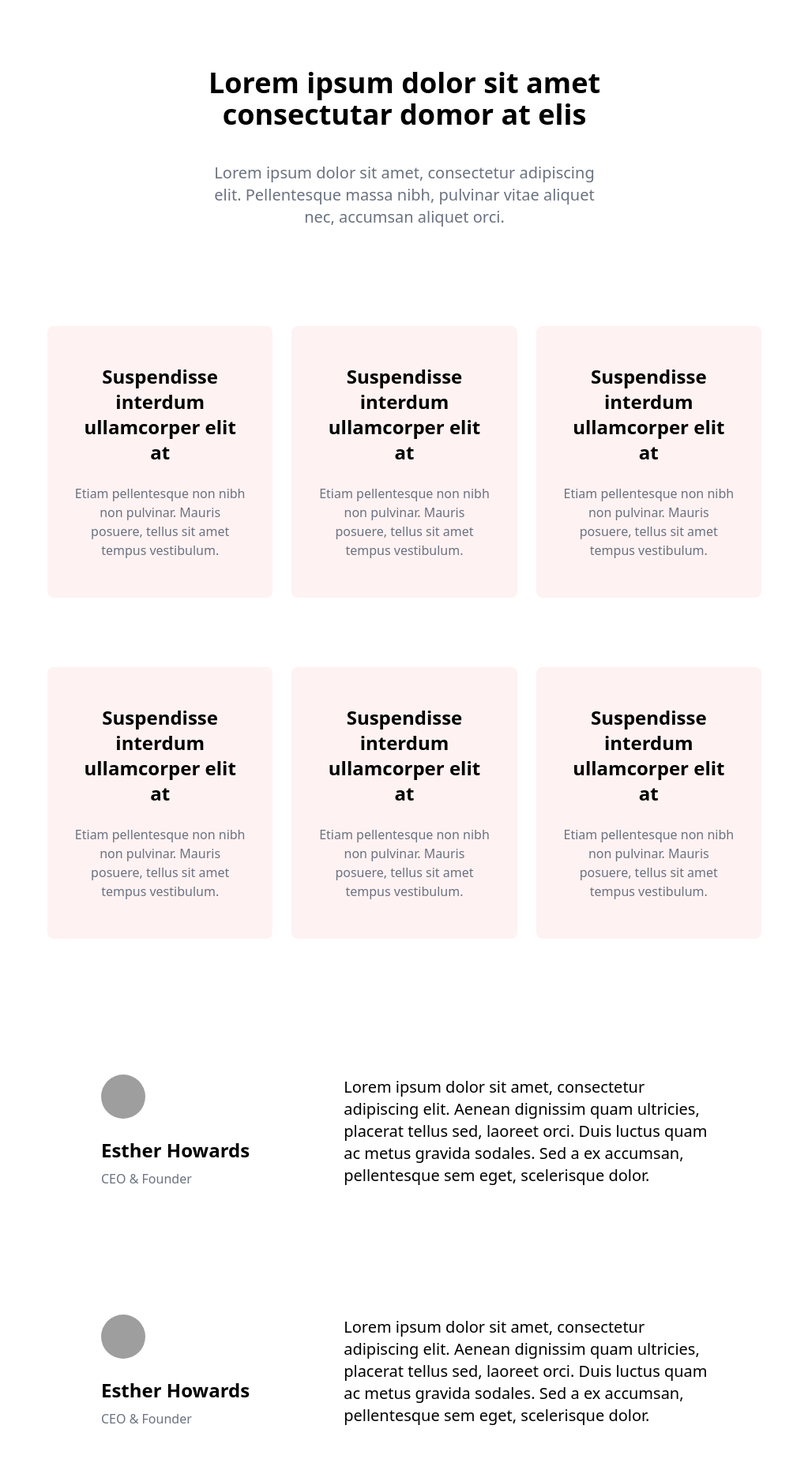
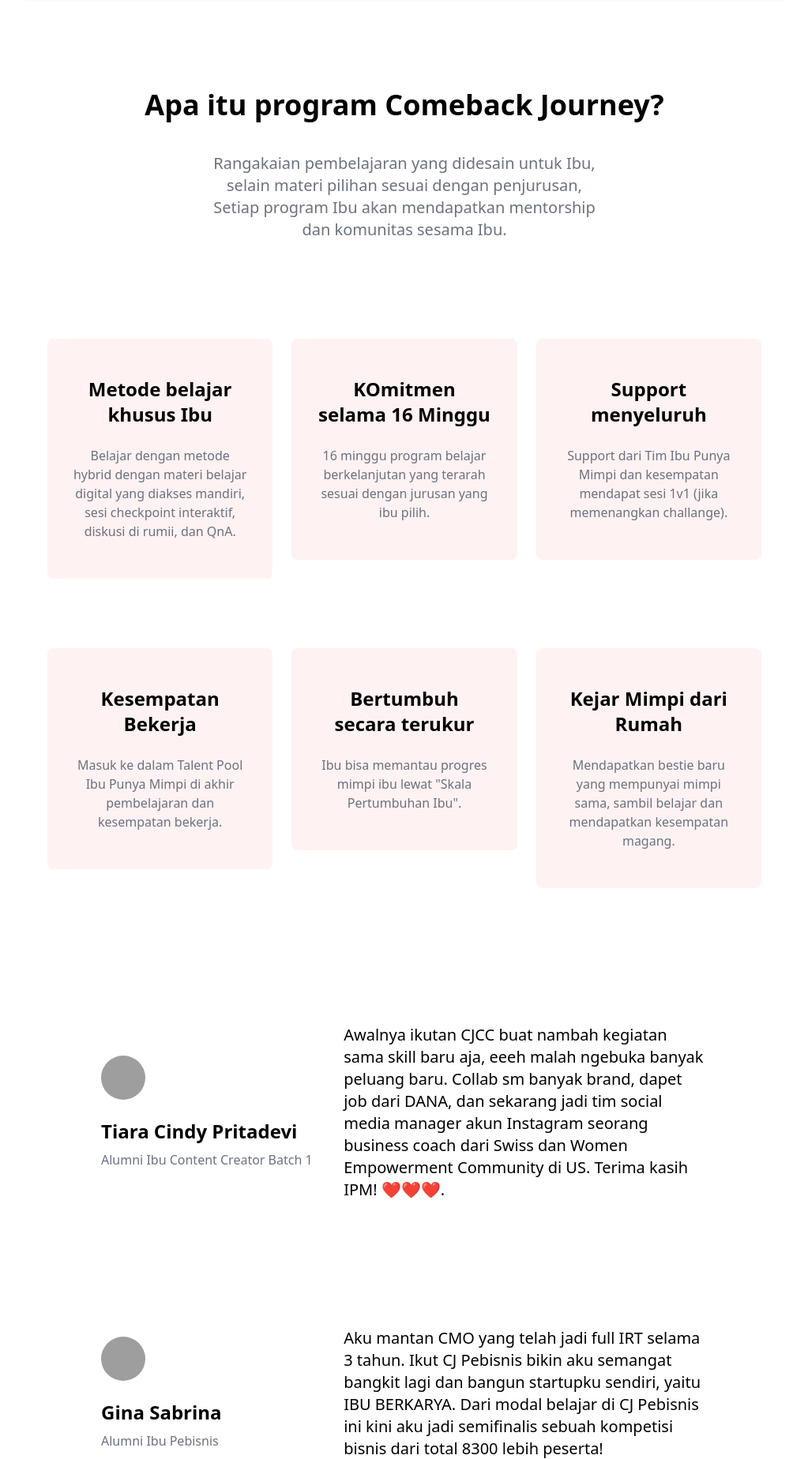
Before and after one commit to Ibupunyamimpi/ipm_learning, a Django app: page /comeback/ in a window 1280 px wide. Shown: the part 624-2472 px from the top of the page at 79% size, without its empty margins (128-1151 px from the left). Run offline with Django 3.2, Linux system fonts and the light colour scheme; tables that the repository leaves empty hold one stand-in row (values such as "Sample post"); grey boxes marked "Sample" are stand-in pictures; some libraries are stand-ins or nearby versions; grey boxes are pictures that could not be loaded.

Commit message:
adding cj title

```diff
--- a/ipm_learning/templates/404.html
+++ b/ipm_learning/templates/404.html
@@ -3,7 +3,7 @@
 {% block title %}Page not found{% endblock %}
 
 {% block content %}
-<h1>Page not found</h1>
+<h1>Halaman Tidak ditemukan</h1>
 
-<p>{% if exception %}{{ exception }}{% else %}This is not the page you were looking for.{% endif %}</p>
+<p>{% if exception %}{{ exception }}{% else %}Silahkan kontak Ibu Mina untuk bantuan.{% endif %}</p>
 {% endblock content %}
--- a/ipm_learning/templates/comeback/comeback_main.html
+++ b/ipm_learning/templates/comeback/comeback_main.html
@@ -11,8 +11,8 @@
             <div class="w-full lg:w-1/2 px-4 mb-12 lg:mb-0">
                 <div class="max-w-lg">
                     <h2 class="mt-8 mb-6 lg:mb-10 lg:pr-8 text-4xl font-semibold">Comeback Journey</h2>
-                    <p class="mb-6 lg:mb-12 text-xl text-gray-500">With this tool, you will get much better results at work and develop new skills. Will you take the risk of trying the latest version of our application?</p>
-                    <button onclick="scrollToSection('journeySection')" class="inline-block py-4 px-8 text-sm text-white font-medium leading-normal bg-red-400 hover:bg-red-300 transition duration-200 rounded">Join the Journey</button>
+                    <p class="mb-6 lg:mb-12 text-xl text-gray-500">Comeback Journey Ibu merupakan program belajar berkelanjutan yang disusun untuk mengarahkan dan mempersiapkan ibu untuk memiliki sumber <b>finansial mandiri dari mimpinya.</b></p>
+                    <button onclick="scrollToSection('journeySection')" class="inline-block py-4 px-8 text-sm text-white font-medium leading-normal bg-red-400 hover:bg-red-300 transition duration-200 rounded">Mulai Perjalanan Comeback Ibu</button>
                 </div>
             </div>
             <div class="relative w-full lg:w-1/2 px-4">
@@ -27,44 +27,44 @@
   <section class="relative py-20">
     <div class="container px-4 mx-auto">
         <div class="max-w-2xl mb-28 mx-auto text-center">
-            <h2 class="mt-8 mb-10 text-4xl font-semibold font-heading">Lorem ipsum dolor sit amet consectutar domor at elis</h2>
-            <p class="max-w-lg mx-auto text-xl text-gray-500">Lorem ipsum dolor sit amet, consectetur adipiscing elit. Pellentesque massa nibh, pulvinar vitae aliquet nec, accumsan aliquet orci.</p>
+            <h2 class="mt-8 mb-10 text-4xl font-semibold font-heading">Apa itu program Comeback Journey?</h2>
+            <p class="max-w-lg mx-auto text-xl text-gray-500">Rangakaian pembelajaran yang didesain untuk Ibu, selain materi pilihan sesuai dengan penjurusan, Setiap program Ibu akan mendapatkan mentorship dan komunitas sesama Ibu.</p>
         </div>
         <div class="flex flex-wrap -mb-10 lg:-mb-16">
             <div class="w-full md:w-1/2 lg:w-1/3 p-3 mb-10 lg:mb-16">
                 <div class="relative pb-12 pt-12 px-8 bg-red-50 rounded-lg text-center hover:bg-white hover:shadow-2xl">
-                    <h3 class="mb-6 text-2xl font-semibold font-heading">Suspendisse interdum ullamcorper elit at</h3>
-                    <p class="text-gray-500">Etiam pellentesque non nibh non pulvinar. Mauris posuere, tellus sit amet tempus vestibulum.</p>
+                    <h3 class="mb-6 text-2xl font-semibold font-heading">Metode belajar khusus Ibu</h3>
+                    <p class="text-gray-500">Belajar dengan metode hybrid dengan materi belajar digital yang diakses mandiri, sesi checkpoint interaktif, diskusi di rumii, dan QnA.</p>
                 </div>
             </div>
             <div class="w-full md:w-1/2 lg:w-1/3 p-3 mb-10 lg:mb-16">
               <div class="relative pb-12 pt-12 px-8 bg-red-50 rounded-lg text-center hover:bg-white hover:shadow-2xl">
-                  <h3 class="mb-6 text-2xl font-semibold font-heading">Suspendisse interdum ullamcorper elit at</h3>
-                  <p class="text-gray-500">Etiam pellentesque non nibh non pulvinar. Mauris posuere, tellus sit amet tempus vestibulum.</p>
+                  <h3 class="mb-6 text-2xl font-semibold font-heading">KOmitmen selama 16 Minggu</h3>
+                  <p class="text-gray-500">16 minggu program belajar berkelanjutan yang terarah sesuai dengan jurusan yang ibu pilih.</p>
               </div>
           </div>
           <div class="w-full md:w-1/2 lg:w-1/3 p-3 mb-10 lg:mb-16">
             <div class="relative pb-12 pt-12 px-8 bg-red-50 rounded-lg text-center hover:bg-white hover:shadow-2xl">
-                <h3 class="mb-6 text-2xl font-semibold font-heading">Suspendisse interdum ullamcorper elit at</h3>
-                <p class="text-gray-500">Etiam pellentesque non nibh non pulvinar. Mauris posuere, tellus sit amet tempus vestibulum.</p>
+                <h3 class="mb-6 text-2xl font-semibold font-heading">Support menyeluruh</h3>
+                <p class="text-gray-500">Support dari Tim Ibu Punya Mimpi dan kesempatan mendapat sesi 1v1 (jika memenangkan challange).</p>
             </div>
         </div>
         <div class="w-full md:w-1/2 lg:w-1/3 p-3 mb-10 lg:mb-16">
           <div class="relative pb-12 pt-12 px-8 bg-red-50 rounded-lg text-center hover:bg-white hover:shadow-2xl">
-              <h3 class="mb-6 text-2xl font-semibold font-heading">Suspendisse interdum ullamcorper elit at</h3>
-              <p class="text-gray-500">Etiam pellentesque non nibh non pulvinar. Mauris posuere, tellus sit amet tempus vestibulum.</p>
+              <h3 class="mb-6 text-2xl font-semibold font-heading">Kesempatan Bekerja</h3>
+              <p class="text-gray-500">Masuk ke dalam Talent Pool Ibu Punya Mimpi di akhir pembelajaran dan kesempatan bekerja.</p>
           </div>
       </div>
       <div class="w-full md:w-1/2 lg:w-1/3 p-3 mb-10 lg:mb-16">
         <div class="relative pb-12 pt-12 px-8 bg-red-50 rounded-lg text-center hover:bg-white hover:shadow-2xl">
-            <h3 class="mb-6 text-2xl font-semibold font-heading">Suspendisse interdum ullamcorper elit at</h3>
-            <p class="text-gray-500">Etiam pellentesque non nibh non pulvinar. Mauris posuere, tellus sit amet tempus vestibulum.</p>
+            <h3 class="mb-6 text-2xl font-semibold font-heading">Bertumbuh secara terukur</h3>
+            <p class="text-gray-500">Ibu bisa memantau progres mimpi ibu lewat "Skala Pertumbuhan Ibu".</p>
         </div>
     </div>
     <div class="w-full md:w-1/2 lg:w-1/3 p-3 mb-10 lg:mb-16">
       <div class="relative pb-12 pt-12 px-8 bg-red-50 rounded-lg text-center hover:bg-white hover:shadow-2xl">
-          <h3 class="mb-6 text-2xl font-semibold font-heading">Suspendisse interdum ullamcorper elit at</h3>
-          <p class="text-gray-500">Etiam pellentesque non nibh non pulvinar. Mauris posuere, tellus sit amet tempus vestibulum.</p>
+          <h3 class="mb-6 text-2xl font-semibold font-heading">Kejar Mimpi dari Rumah</h3>
+          <p class="text-gray-500">Mendapatkan bestie baru yang mempunyai mimpi sama, sambil belajar dan mendapatkan kesempatan magang.</p>
       </div>
   </div>
 
@@ -91,12 +91,12 @@
           <div class="w-full lg:w-2/5 mb-6 lg:mb-0 flex flex-wrap items-center justify-between">
             <div>
               <img class="mb-6 h-14 w-14 rounded-full object-cover object-top" src="https://images.unsplash.com/photo-1544717305-2782549b5136?ixid=MXwxMjA3fDB8MHxwaG90by1wYWdlfHx8fGVufDB8fHw%3D&amp;ixlib=rb-1.2.1&amp;auto=format&amp;fit=crop&amp;w=334&amp;q=80" alt="">
-              <p class="mb-2 text-2xl font-semibold font-heading">Esther Howards</p>
-              <p class="text-gray-500">CEO &amp; Founder</p>
+              <p class="mb-2 text-2xl font-semibold font-heading">Tiara Cindy Pritadevi</p>
+              <p class="text-gray-500">Alumni Ibu Content Creator Batch 1</p>
             </div>
           </div>
           <div class="w-full lg:w-3/5">
-            <p class="text-xl">Lorem ipsum dolor sit amet, consectetur adipiscing elit. Aenean dignissim quam ultricies, placerat tellus sed, laoreet orci. Duis luctus quam ac metus gravida sodales. Sed a ex accumsan, pellentesque sem eget, scelerisque dolor.</p>
+            <p class="text-xl">Awalnya ikutan CJCC buat nambah kegiatan sama skill baru aja, eeeh malah ngebuka banyak peluang baru. Collab sm banyak brand, dapet job dari DANA, dan sekarang jadi tim social media manager akun Instagram seorang business coach dari Swiss dan Women Empowerment Community di US. Terima kasih IPM! ❤️❤️❤️.</p>
           </div>
         </div>
       </div>
@@ -111,12 +111,12 @@
           <div class="w-full lg:w-2/5 mb-6 lg:mb-0 flex flex-wrap items-center justify-between">
             <div>
               <img class="mb-6 h-14 w-14 rounded-full object-cover object-top" src="https://images.unsplash.com/photo-1544717305-2782549b5136?ixid=MXwxMjA3fDB8MHxwaG90by1wYWdlfHx8fGVufDB8fHw%3D&amp;ixlib=rb-1.2.1&amp;auto=format&amp;fit=crop&amp;w=334&amp;q=80" alt="">
-              <p class="mb-2 text-2xl font-semibold font-heading">Esther Howards</p>
-              <p class="text-gray-500">CEO &amp; Founder</p>
+              <p class="mb-2 text-2xl font-semibold font-heading">Gina Sabrina</p>
+              <p class="text-gray-500">Alumni Ibu Pebisnis</p>
             </div>
           </div>
           <div class="w-full lg:w-3/5">
-            <p class="text-xl">Lorem ipsum dolor sit amet, consectetur adipiscing elit. Aenean dignissim quam ultricies, placerat tellus sed, laoreet orci. Duis luctus quam ac metus gravida sodales. Sed a ex accumsan, pellentesque sem eget, scelerisque dolor.</p>
+            <p class="text-xl">Aku mantan CMO yang telah jadi full IRT selama 3 tahun. Ikut CJ Pebisnis bikin aku semangat bangkit lagi dan bangun startupku sendiri, yaitu IBU BERKARYA. Dari modal belajar di CJ Pebisnis ini kini aku jadi semifinalis sebuah kompetisi bisnis dari total 8300 lebih peserta!</p>
           </div>
         </div>
       </div>
@@ -140,10 +140,10 @@
                     <p class="mb-6 lg:mb-10 text-xl text-gray-500">{{ journey.description }}</p>
                     <div class="mb-10 border rounded-lg">
                         <div class="flex p-4 border-b">
-                            <h3 class="font-semibold font-heading">Weeks: {{ journey.weeks }}</h3>
+                            <h3 class="font-semibold font-heading">Minggu: {{ journey.weeks }}</h3>
                         </div>
                         <div class="flex p-4 border-b">
-                            <h3 class="font-semibold font-heading">Cohort Size: {{ journey.cohort_size }} students</h3>
+                            <h3 class="font-semibold font-heading">Jumlah Ibu: {{ journey.cohort_size }} students</h3>
                         </div>
 
 
@@ -174,7 +174,7 @@
                 </svg>
               </div>
               <div class="flex-grow sm:pl-6 mt-6 sm:mt-0">
-                <h2 class="font-medium title-font text-gray-900 mb-1 text-xl">Registration Opens</h2>
+                <h2 class="font-medium title-font text-gray-900 mb-1 text-xl">Pendaftaran Dibuka</h2>
                 <p class="leading-relaxed">{{ journey.signup_start_date }}</p>
               </div>
             </div>
@@ -193,7 +193,7 @@
                 </svg>
               </div>
               <div class="flex-grow sm:pl-6 mt-6 sm:mt-0">
-                <h2 class="font-medium title-font text-gray-900 mb-1 text-xl">Registration Ends</h2>
+                <h2 class="font-medium title-font text-gray-900 mb-1 text-xl">Pendaftaran Ditutup</h2>
                 <p class="leading-relaxed">{{ journey.signup_end_date }}</p>
               </div>
             </div>
@@ -212,7 +212,7 @@
                 </svg>
               </div>
               <div class="flex-grow sm:pl-6 mt-6 sm:mt-0">
-                <h2 class="font-medium title-font text-gray-900 mb-1 text-xl">The Journey Begins!</h2>
+                <h2 class="font-medium title-font text-gray-900 mb-1 text-xl">Mulai Perjalanan!</h2>
                 <p class="leading-relaxed">{{ journey.course_start_date }}</p>
               </div>
             </div>
@@ -223,7 +223,7 @@
     <!-- Right Side (Red banner) -->
     <div class="w-full md:w-1/3 px-3 flex flex-col justify-center items-center my-8 md:my-0">
       <h3 class="mb-6 lg:mb-10 text-3xl font-semibold font-heading text-center">
-          Reserve your spot, program starts:
+          Bergabung, Daftar:
       </h3>
       <div class="bg-red-400 flex items-center justify-center text-white text-2xl font-semibold p-4">
         {{ journey.course_start_date }}
@@ -236,13 +236,13 @@
 <section class="pb-20 pt-10 bg-red-50">
   <div class="container px-4 mx-auto">
     <div class="max-w-3xl mx-auto mb-12 lg:mb-12 text-center">
-      <h2 class="mt-8 mb-8 text-4xl font-semibold font-heading">Registration is Open</h2>
+      <h2 class="mt-8 mb-8 text-4xl font-semibold font-heading">Pendaftaran dibuka</h2>
     </div>
 
     <div class="p-6 lg:p-12 mb-6 border rounded-xl bg-white">
       <div class="flex flex-wrap items-center -mx-4">
         <div class="w-full lg:w-1/5 px-4 mb-10 lg:mb-0 self-start">
-          <h3 class="text-3xl font-semibold font-heading">Monthly</h3>
+          <h3 class="text-3xl font-semibold font-heading">Bulanan</h3>
         </div>
         <div class="w-full md:w-1/2 lg:w-1/5 px-4 mb-10 lg:mb-0">
           <ul class="text-base lg:text-lg">
@@ -250,7 +250,7 @@
               <svg class="mr-2" width="20" height="20" viewbox="0 0 20 20" fill="none" xmlns="http://www.w3.org/2000/svg">
                 <path fill-rule="evenodd" clip-rule="evenodd" d="M5.67 0H14.34C17.73 0 20 2.38 20 5.92V14.091C20 17.62 17.73 20 14.34 20H5.67C2.28 20 0 17.62 0 14.091V5.92C0 2.38 2.28 0 5.67 0ZM9.43 12.99L14.18 8.24C14.52 7.9 14.52 7.35 14.18 7C13.84 6.66 13.28 6.66 12.94 7L8.81 11.13L7.06 9.38C6.72 9.04 6.16 9.04 5.82 9.38C5.48 9.72 5.48 10.27 5.82 10.62L8.2 12.99C8.37 13.16 8.59 13.24 8.81 13.24C9.04 13.24 9.26 13.16 9.43 12.99Z" fill="#f87171"></path>
               </svg>
-              <p class="font-medium">Instant Access</p>
+              <p class="font-medium">Akses Langsung</p>
             </li>
           </ul>
         </div>
@@ -259,17 +259,17 @@
 
             <p class="self-end text-3xl font-semibold font-heading">{{ journey.num_monthly_pmts }} x {{ journey.get_monthly_price }}</p>
           </div>
-          <p class="text-center lg:text-right text-sm text-gray-500">paid per month</p>
+          <p class="text-center lg:text-right text-sm text-gray-500">Bayar per bulan</p>
         </div>
         <div class="w-full lg:w-1/5 px-4 text-center lg:text-right">
-          <button class="block lg:inline-block w-full py-4 lg:px-12 text-sm text-center font-semibold text-white rounded bg-red-400 hover:bg-red-300 transition duration-200">Join Now</button>
+          <button class="block lg:inline-block w-full py-4 lg:px-12 text-sm text-center font-semibold text-white rounded bg-red-400 hover:bg-red-300 transition duration-200">Gabung Sekarang</button>
         </div>
       </div>
     </div>
     <div class="p-6 lg:p-12 mb-6 bg-red-400 rounded-xl">
       <div class="flex flex-wrap items-center -mx-4">
         <div class="w-full lg:w-1/5 px-4 mb-10 lg:mb-0 self-start">
-          <h3 class="text-3xl font-semibold font-heading text-white">One-time</h3>
+          <h3 class="text-3xl font-semibold font-heading text-white">Satu-Kali</h3>
         </div>
         <div class="w-full md:w-1/2 lg:w-1/5 px-4 mb-10 lg:mb-0">
           <ul class="text-base lg:text-lg">
@@ -277,13 +277,13 @@
               <svg class="mr-2" width="20" height="20" viewbox="0 0 20 20" fill="none" xmlns="http://www.w3.org/2000/svg">
                 <path fill-rule="evenodd" clip-rule="evenodd" d="M5.67 0H14.34C17.73 0 20 2.38 20 5.92V14.091C20 17.62 17.73 20 14.34 20H5.67C2.28 20 0 17.62 0 14.091V5.92C0 2.38 2.28 0 5.67 0ZM9.43 12.99L14.18 8.24C14.52 7.9 14.52 7.35 14.18 7C13.84 6.66 13.28 6.66 12.94 7L8.81 11.13L7.06 9.38C6.72 9.04 6.16 9.04 5.82 9.38C5.48 9.72 5.48 10.27 5.82 10.62L8.2 12.99C8.37 13.16 8.59 13.24 8.81 13.24C9.04 13.24 9.26 13.16 9.43 12.99Z" fill="#ffffff"></path>
               </svg>
-              <p class="font-medium text-white">Save {{ journey.get_format_dsc }}</p>
+              <p class="font-medium text-white">Hemat {{ journey.get_format_dsc }}</p>
             </li>
             <li class="flex items-center mb-6">
               <svg class="mr-2" width="20" height="20" viewbox="0 0 20 20" fill="none" xmlns="http://www.w3.org/2000/svg">
                 <path fill-rule="evenodd" clip-rule="evenodd" d="M5.67 0H14.34C17.73 0 20 2.38 20 5.92V14.091C20 17.62 17.73 20 14.34 20H5.67C2.28 20 0 17.62 0 14.091V5.92C0 2.38 2.28 0 5.67 0ZM9.43 12.99L14.18 8.24C14.52 7.9 14.52 7.35 14.18 7C13.84 6.66 13.28 6.66 12.94 7L8.81 11.13L7.06 9.38C6.72 9.04 6.16 9.04 5.82 9.38C5.48 9.72 5.48 10.27 5.82 10.62L8.2 12.99C8.37 13.16 8.59 13.24 8.81 13.24C9.04 13.24 9.26 13.16 9.43 12.99Z" fill="#ffffff"></path>
               </svg>
-              <p class="font-medium text-white">Instant Access</p>
+              <p class="font-medium text-white">Akses Langsung</p>
             </li>
           </ul>
         </div>
@@ -295,7 +295,7 @@
 
         </div>
         <div class="w-full lg:w-1/5 px-4 text-center lg:text-right">
-          <button class="block lg:inline-block w-full py-4 lg:px-12 text-sm text-center font-semibold text-red-400 rounded bg-white hover:bg-red-100 transition duration-200">Join Now</button>
+          <button class="block lg:inline-block w-full py-4 lg:px-12 text-sm text-center font-semibold text-red-400 rounded bg-white hover:bg-red-100 transition duration-200">Gabung sekarang</button>
         </div>
       </div>
     </div>
@@ -318,29 +318,25 @@
   <section class="py-20">
     <div class="container px-4 mx-auto">
         <div class="max-w-2xl mb-28 mx-auto text-center">
-            <h2 class="mt-8 mb-10 text-4xl font-semibold font-heading">Frequently Asked Questions</h2>
+            <h2 class="mt-8 mb-10 text-4xl font-semibold font-heading">Pertanyaan Ibu</h2>
         </div>
         <div class="max-w-4xl mx-auto">
             <ul class="space-y-8">
                 <li class="px-6 py-8 bg-gray-50 rounded-xl">
-                    <h3 class="text-2xl font-semibold font-heading">Fusce eget nunc et libero accumsan rutrum quis nec lectus?</h3>
-                    <p class="mt-4 text-gray-500">Lorem ipsum dolor sit amet, consectetur adipiscing elit. Nullam euismod orci sed tristique placerat. Fusce in ligula urna. Fusce eget nunc et libero accumsan rutrum quis nec lectus. Quisque luctus sem nibh, quis ornare neque consectetur varius. Maecenas rhoncus consectetur rutrum.</p>
+                    <h3 class="text-2xl font-semibold font-heading">Apakah ada syarat untuk bergabung?</h3>
+                    <p class="mt-4 text-gray-500">Untuk comebcak journey program Content creator dan Penulis, tidak ada persyaratan. Semua Ibu yang berminat dan berkomitmen bisa bergabung. Namun untuk program Ibu Pebisnis, Ibu diharapkan sudah menyelesaikan Sertifikasi Ibupreneur sebelum mendaftar.</p>
                 </li>
                 <li class="px-6 py-8 bg-gray-50 rounded-xl">
-                    <h3 class="text-2xl font-semibold font-heading">Donec sed leo sit amet ante ornare laoreet in quis est?</h3>
-                    <p class="mt-4 text-gray-500">Lorem ipsum dolor sit amet, consectetur adipiscing elit. Vivamus quis ultricies est. Duis nec hendrerit magna. Ut vel orci gravida, hendrerit enim non, gravida turpis. Praesent non lectus porttitor, scelerisque nulla nec, ornare neque. Integer massa libero, ornare ut leo nec, scelerisque rutrum elit. Morbi et massa id ipsum lobortis rhoncus. Aenean sit amet porta nulla, quis varius risus. Suspendisse ultrices ut lectus non laoreet. Etiam ornare laoreet tortor quis porttitor. Suspendisse tempus erat non dui volutpat eleifend.</p>
+                    <h3 class="text-2xl font-semibold font-heading">Apakah aku harus berkomitmen penuh selama 16 minggu?</h3>
+                    <p class="mt-4 text-gray-500">Ibu diharapkan untuk berkomitmen untuk mengikuti semua program Comeback journey, karena ini menjadi syarat untuk mengikuti program Internship. Tapi terkadang menjadi Ibu banyak hal yang tidak bisa diprediksi, Ibu bisa mendapatkan ijin dari panitia jika ada hal mendesak yang membuat Ibu harus absen.</p>
                 </li>
                 <li class="px-6 py-8 bg-gray-50 rounded-xl">
-                    <h3 class="text-2xl font-semibold font-heading">Mauris vitae ex ut lectus cursus ornare?</h3>
-                    <p class="mt-4 text-gray-500">Lorem ipsum dolor sit amet, consectetur adipiscing elit. Vivamus quis ultricies est. Duis nec hendrerit magna. Ut vel orci gravida, hendrerit enim non, gravida turpis. Praesent non lectus porttitor, scelerisque nulla nec, ornare neque. Integer massa libero, ornare ut leo nec, scelerisque rutrum elit. Morbi et massa id ipsum lobortis rhoncus. Aenean sit amet porta nulla, quis varius risus. Suspendisse ultrices ut lectus non laoreet. Etiam ornare laoreet tortor quis porttitor. Suspendisse tempus erat non dui volutpat eleifend.</p>
+                    <h3 class="text-2xl font-semibold font-heading">Apakah ada program beasiswa untuk pembelaran gratis?</h3>
+                    <p class="mt-4 text-gray-500">Ibu Punya Mimpi menyediakan beasiswa untuk Ibu yang kurang mampu, Ibu dapatk menuliskan email 500 kata motivasi kepada ibumina@Ibupunyamimpi.org dan Ibu Mina akan memilih Ibu yang memiliki motivasi terbaik.</p>
                 </li>
                 <li class="px-6 py-8 bg-gray-50 rounded-xl">
-                    <h3 class="text-2xl font-semibold font-heading">Nam consequat, augue sed rutrum faucibus?</h3>
-                    <p class="mt-4 text-gray-500">Lorem ipsum dolor sit amet, consectetur adipiscing elit. Nullam euismod orci sed tristique placerat. Fusce in ligula urna. Fusce eget nunc et libero accumsan rutrum quis nec lectus. Quisque luctus sem nibh, quis ornare neque consectetur varius. Maecenas rhoncus consectetur rutrum.</p>
-                </li>
-                <li class="px-6 py-8 bg-gray-50 rounded-xl">
-                    <h3 class="text-2xl font-semibold font-heading">Cras at ante non ligula pharetra elementum?</h3>
-                    <p class="mt-4 text-gray-500">Lorem ipsum dolor sit amet, consectetur adipiscing elit. Nullam euismod orci sed tristique placerat. Fusce in ligula urna. Fusce eget nunc et libero accumsan rutrum quis nec lectus. Quisque luctus sem nibh, quis ornare neque consectetur varius. Maecenas rhoncus consectetur rutrum.</p>
+                    <h3 class="text-2xl font-semibold font-heading">Apakah aklu harus memiliki gadget terbaru untuk ikut kelas?</h3>
+                    <p class="mt-4 text-gray-500">Kelas Ibu Punya Mimpi adalah kelas hybrid yang bisa diikuti dimana saja asal ada jaringan internet, jadi Ibu bisa mengakses dengan gadget yang sudah Ibu miliki.</p>
                 </li>
             </ul>
         </div>
@@ -349,8 +345,8 @@
 
   <section class="pt-20">
     <div class="max-w-3xl mx-auto mb-12 lg:mb-20 text-center">
-      <h2 class="mt-8 mb-10 text-4xl font-semibold font-heading">More Questions? Contact the course coordinator</h2>
-      <h3 class="mb-4 text-2xl font-semibold font-heading">hello@wireframes.org</h3>
+      <h2 class="mt-8 mb-10 text-4xl font-semibold font-heading">Ibu punya pertanyaan atau keraguan lain? Silahkan kontak Ibu Mina</h2>
+      <h3 class="mb-4 text-2xl font-semibold font-heading">whatsapp: 0821 2527 7541</h3>
     </div>
 
   </section>
```
